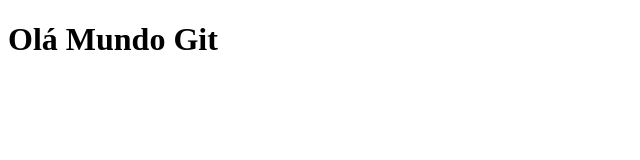
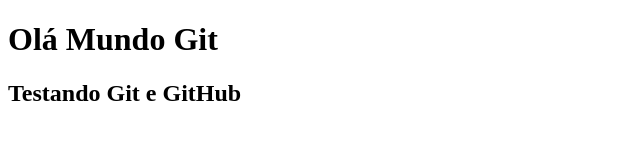
Before and after one commit to um-gabriel/teste-git, a plain HTML site: page index.html in a window 1280 px wide. Shown: the whole page, without its empty margins (0-640 px from the left). Drawn offline with Linux system fonts and the light colour scheme.

Commit message:
h2 adicionado

```diff
--- a/index.html
+++ b/index.html
@@ -8,6 +8,7 @@
 </head>
 <body>
     <h1>Olá Mundo Git</h1>
+    <h2>Testando Git e GitHub</h2>
     <script src="js/index.js"></script>
 </body>
 </html>
```
